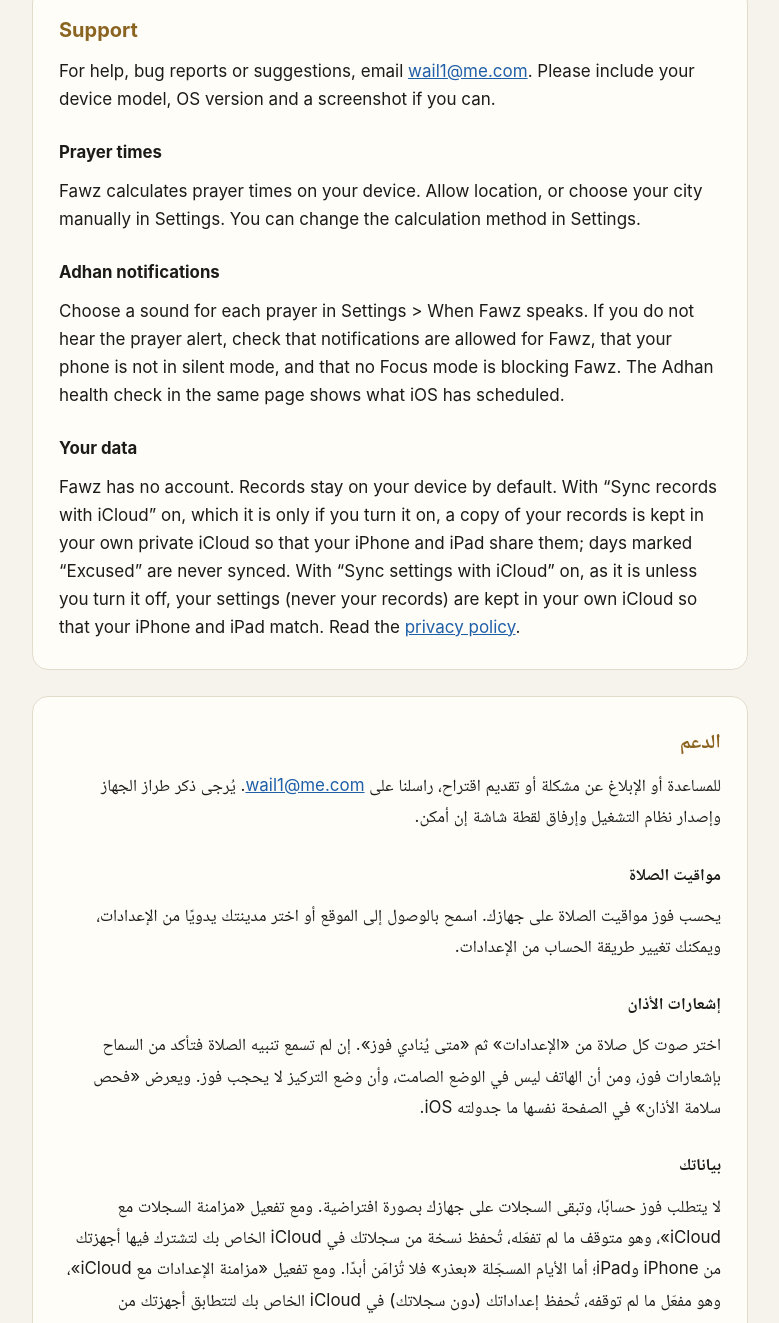
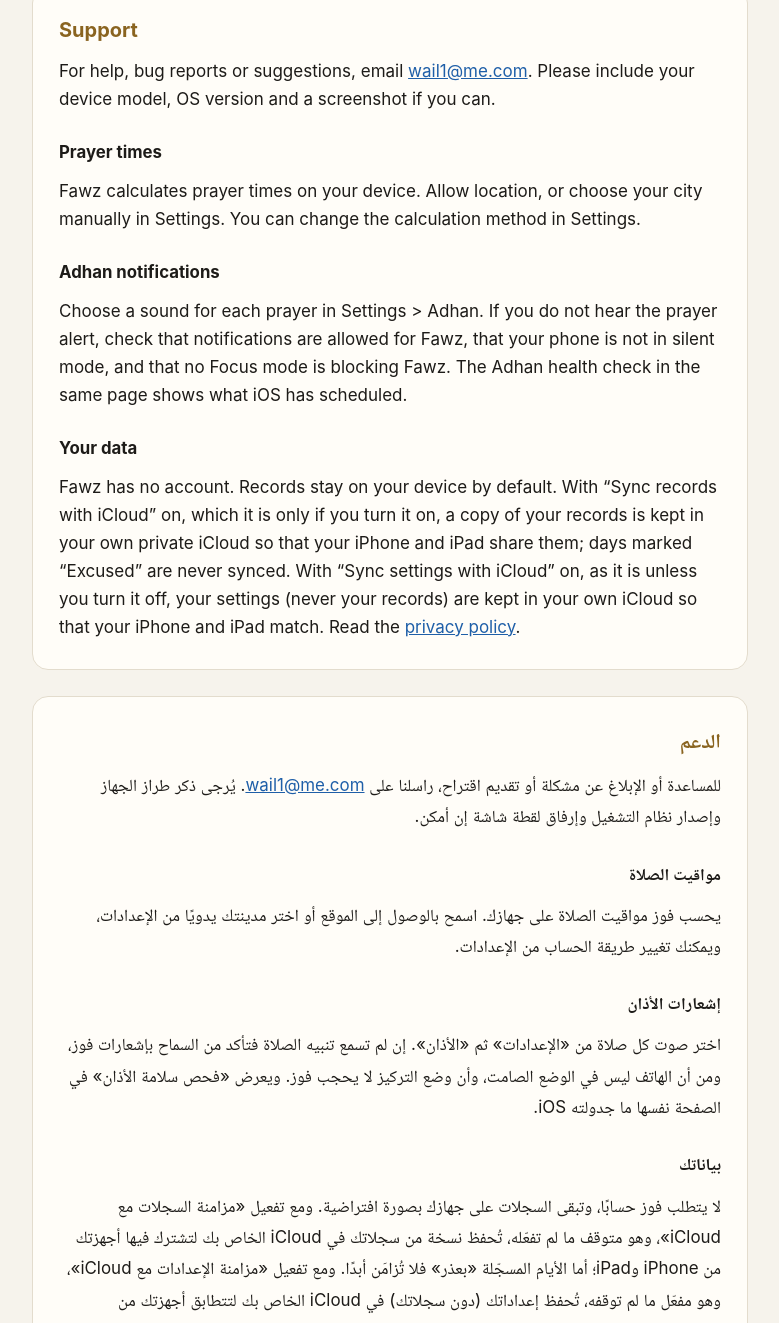
Before and after one commit to wailmkassem-glitch/fawz-app, a plain HTML site: page support/index.html in a window 1280 px wide. Shown: the part 205-1528 px from the top of the page, without its empty margins (250-1029 px from the left). Drawn offline with Linux system fonts and the light colour scheme.

Commit message:
Support: the adhan sounds are chosen in Settings > Adhan (Fawz 1.0 build 28's Settings opens on questions; "When Fawz speaks" is gone)
Co-Authored-By: Claude Opus 5.5 <noreply@anthropic.com>

```diff
--- a/support/index.html
+++ b/support/index.html
@@ -67,7 +67,7 @@ footer { color: var(--muted); font-size: .9rem; border-top: 1px solid var(--rule
 <h3>Prayer times</h3>
 <p>Fawz calculates prayer times on your device. Allow location, or choose your city manually in Settings. You can change the calculation method in Settings.</p>
 <h3>Adhan notifications</h3>
-<p>Choose a sound for each prayer in Settings &gt; When Fawz speaks. If you do not hear the prayer alert, check that notifications are allowed for Fawz, that your phone is not in silent mode, and that no Focus mode is blocking Fawz. The Adhan health check in the same page shows what iOS has scheduled.</p>
+<p>Choose a sound for each prayer in Settings &gt; Adhan. If you do not hear the prayer alert, check that notifications are allowed for Fawz, that your phone is not in silent mode, and that no Focus mode is blocking Fawz. The Adhan health check in the same page shows what iOS has scheduled.</p>
 <h3>Your data</h3>
 <p>Fawz has no account. Records stay on your device by default. With “Sync records with iCloud” on, which it is only if you turn it on, a copy of your records is kept in your own private iCloud so that your iPhone and iPad share them; days marked “Excused” are never synced. With “Sync settings with iCloud” on, as it is unless you turn it off, your settings (never your records) are kept in your own iCloud so that your iPhone and iPad match. Read the <a href="../privacy/">privacy policy</a>.</p>
 </section>
@@ -77,7 +77,7 @@ footer { color: var(--muted); font-size: .9rem; border-top: 1px solid var(--rule
 <h3>مواقيت الصلاة</h3>
 <p>يحسب فوز مواقيت الصلاة على جهازك. اسمح بالوصول إلى الموقع أو اختر مدينتك يدويًا من الإعدادات، ويمكنك تغيير طريقة الحساب من الإعدادات.</p>
 <h3>إشعارات الأذان</h3>
-<p>اختر صوت كل صلاة من «الإعدادات» ثم «متى يُنادي فوز». إن لم تسمع تنبيه الصلاة فتأكد من السماح بإشعارات فوز، ومن أن الهاتف ليس في الوضع الصامت، وأن وضع التركيز لا يحجب فوز. ويعرض «فحص سلامة الأذان» في الصفحة نفسها ما جدولته iOS.</p>
+<p>اختر صوت كل صلاة من «الإعدادات» ثم «الأذان». إن لم تسمع تنبيه الصلاة فتأكد من السماح بإشعارات فوز، ومن أن الهاتف ليس في الوضع الصامت، وأن وضع التركيز لا يحجب فوز. ويعرض «فحص سلامة الأذان» في الصفحة نفسها ما جدولته iOS.</p>
 <h3>بياناتك</h3>
 <p>لا يتطلب فوز حسابًا، وتبقى السجلات على جهازك بصورة افتراضية. ومع تفعيل «مزامنة السجلات مع iCloud»، وهو متوقف ما لم تفعّله، تُحفظ نسخة من سجلاتك في iCloud الخاص بك لتشترك فيها أجهزتك من iPhone وiPad؛ أما الأيام المسجّلة «بعذر» فلا تُزامَن أبدًا. ومع تفعيل «مزامنة الإعدادات مع iCloud»، وهو مفعّل ما لم توقفه، تُحفظ إعداداتك (دون سجلاتك) في iCloud الخاص بك لتتطابق أجهزتك من iPhone وiPad. اطّلع على <a href="../privacy/">سياسة الخصوصية</a>.</p>
 </section>
```
